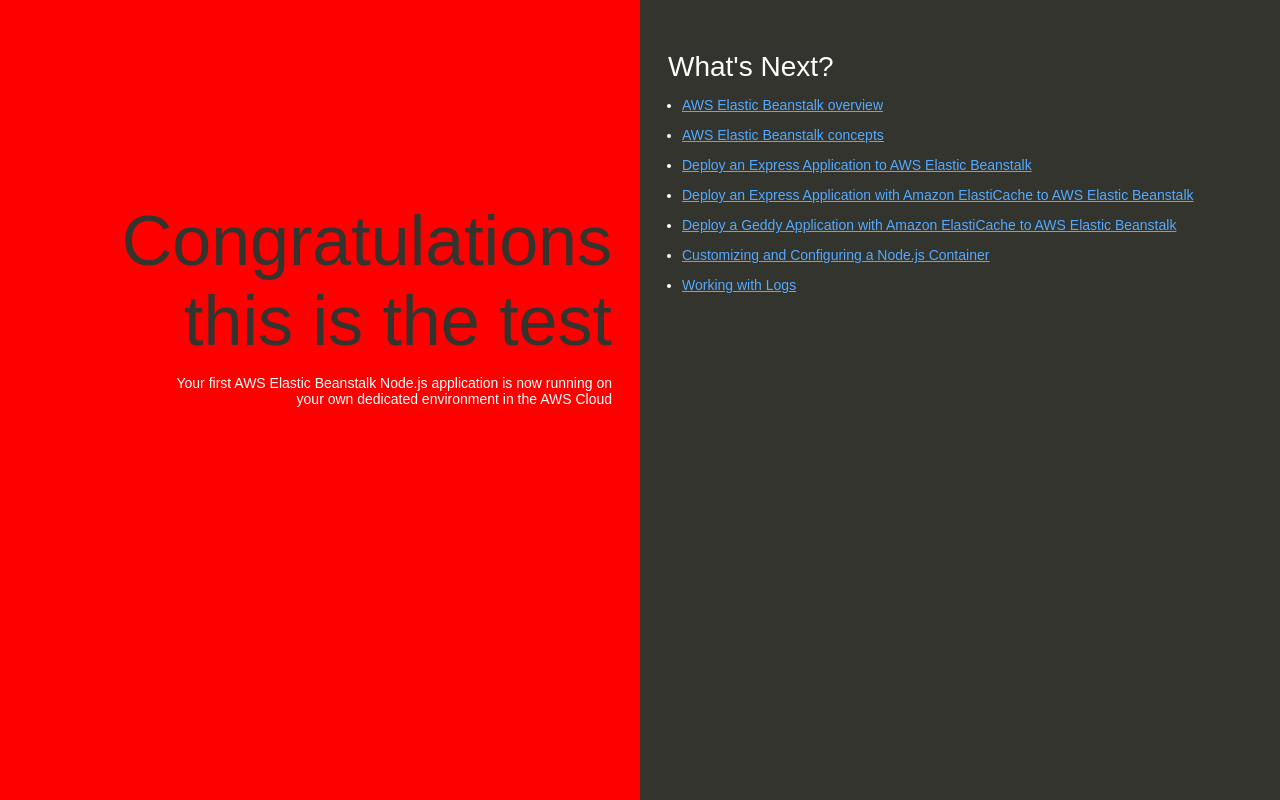
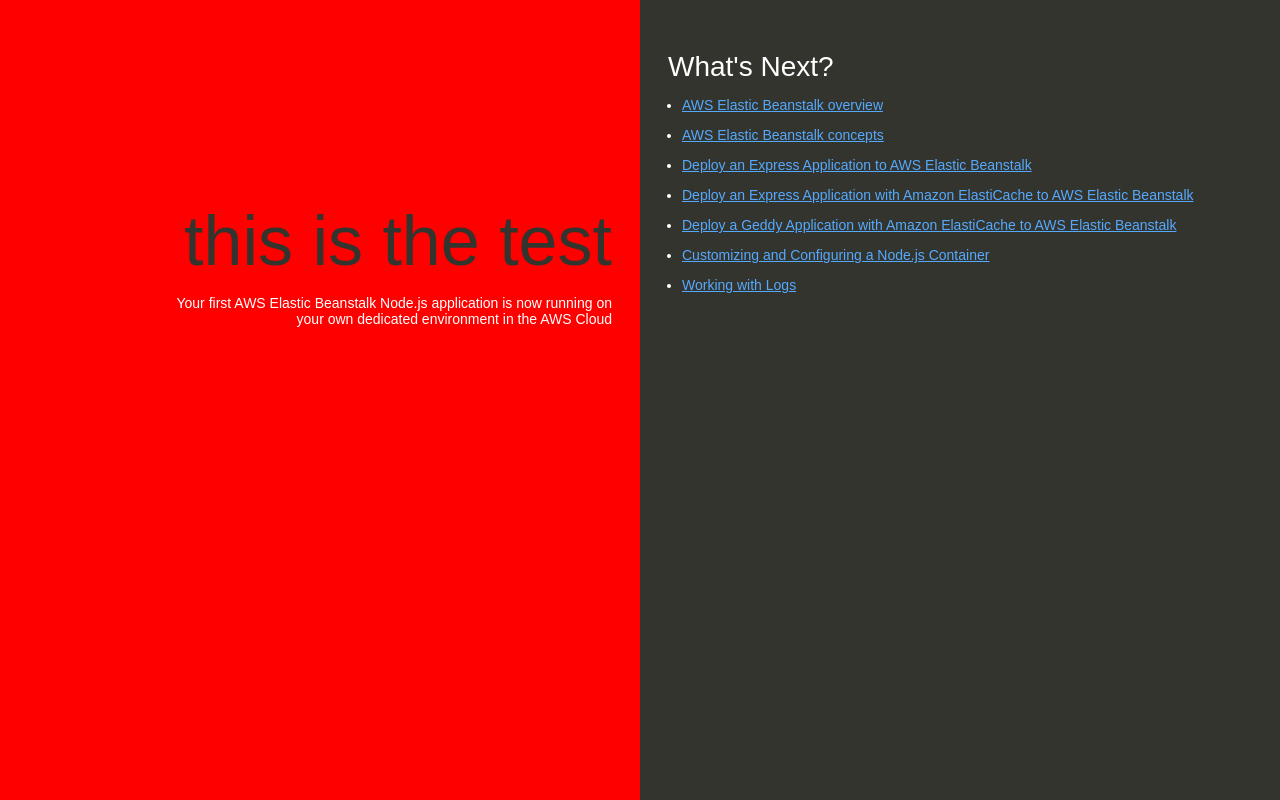
Before and after one commit to mehrdadfahoul/NodeApp, a website: page index.html in a window 1280 px wide. Drawn offline with Linux system fonts and the light colour scheme.

Commit message:
Update index.html

```diff
--- a/index.html
+++ b/index.html
@@ -74,7 +74,7 @@
   </head>
   <body>
     <div class="textColumn">
-      <h1>Congratulations this is the test</h1>
+      <h1> this is the test</h1>
       <p>Your first AWS Elastic Beanstalk Node.js application is now running on your own dedicated environment in the AWS Cloud</p>
     </div>
     <div class="linksColumn">
```
